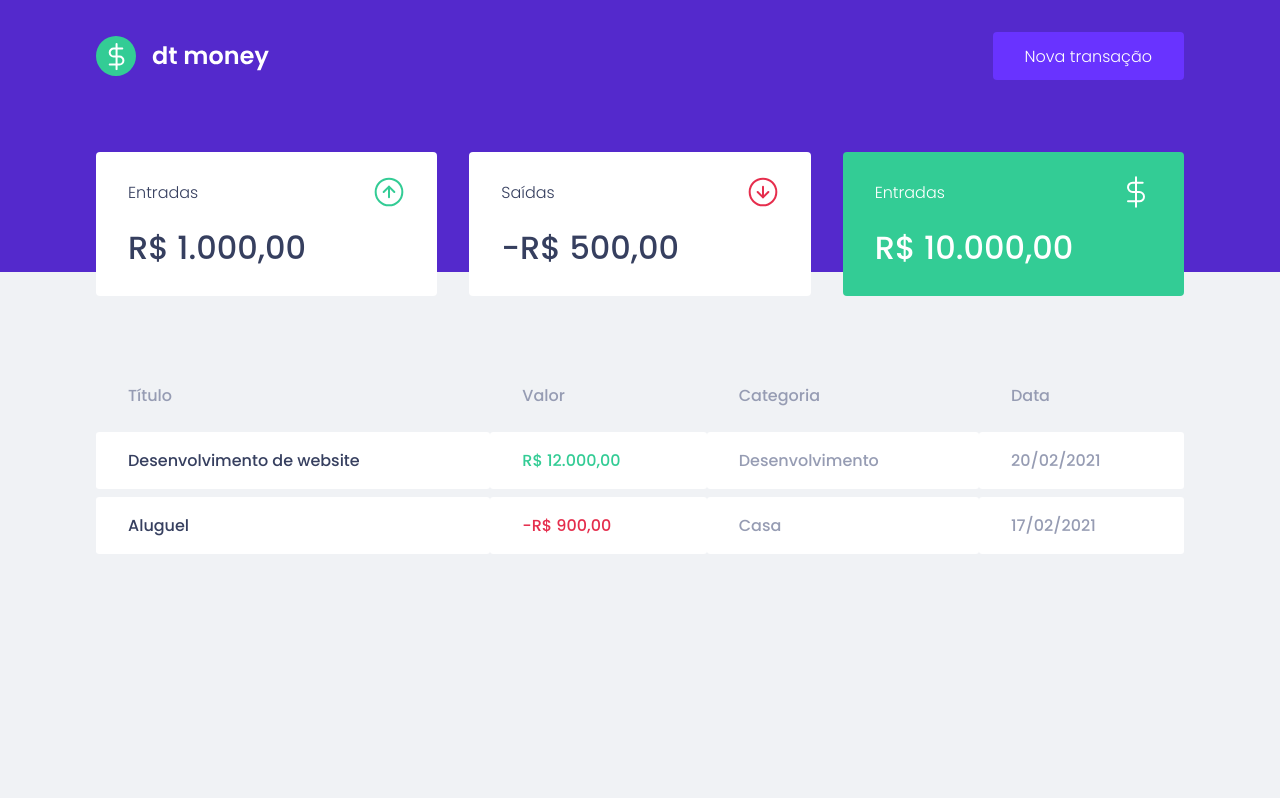
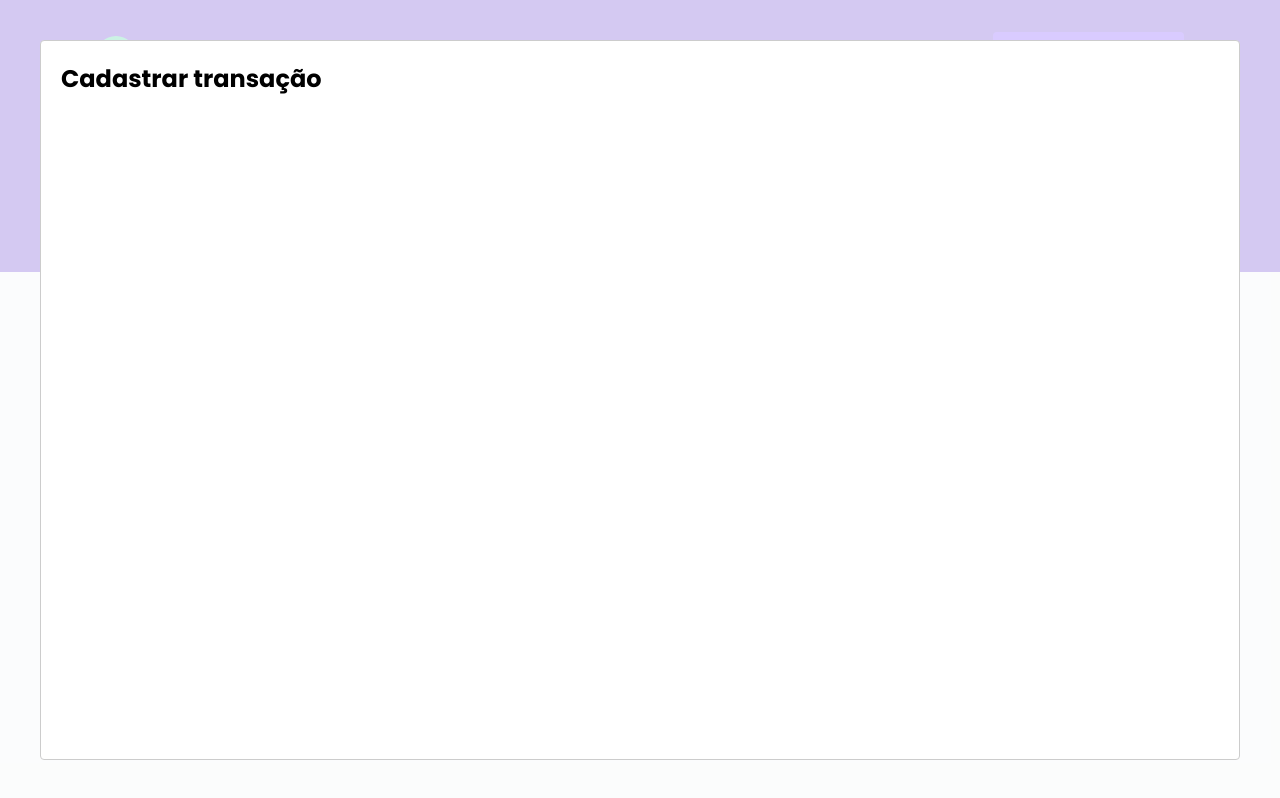
Before and after one commit to daniilomello/dt-money-ts, a React (Create React App) app: page / in a window 1280 px wide. Both pictures are taken after a click on the button "Nova transação". Built offline with nearby package versions, Linux system fonts and the light colour scheme; no server answers; what miragejs would draw is missing.

Commit message:
feat: add modal component

```diff
--- a/package.json
+++ b/package.json
@@ -5,11 +5,13 @@
   "keywords": [],
   "main": "src/index.tsx",
   "dependencies": {
+    "@types/react-modal": "^3.13.1",
     "axios": "^0.26.1",
     "miragejs": "^0.1.43",
     "node-sass": "7.0.1",
     "react": "17.0.2",
     "react-dom": "17.0.2",
+    "react-modal": "^3.14.4",
     "react-scripts": "4.0.3",
     "sass-loader": "12.6.0",
     "styled-components": "5.3.5"
--- a/src/App.tsx
+++ b/src/App.tsx
@@ -1,14 +1,30 @@
+import { useState } from 'react';
+import Modal from 'react-modal';
 import { GlobalStyle } from "./styles/global.style";
 import Header from "./components/header/header.component";
 import Dashboard from "./components/dashboard/dashboard.component";
-import TransactionsTable from "./components/transactions/transactions.component";
+
+Modal.setAppElement('#root');
 
 export default function App() {
+  const [isNewTransactionModalOpen, setIsNewTransactionModalOpen] = useState(false);
+
+  function handleOpenNewTransactionModal(){
+    setIsNewTransactionModalOpen(true);
+  }
+
+  function handleCloseNewTransactionModal(){
+    setIsNewTransactionModalOpen(false);
+  }
+
   return (
     <>
       <GlobalStyle />
-      <Header />
+      <Header onOpenNewTransactionModal={handleOpenNewTransactionModal} />
       <Dashboard />
+      <Modal isOpen={isNewTransactionModalOpen} onRequestClose={handleCloseNewTransactionModal}>
+        <h2>Cadastrar transação</h2>
+      </Modal>
     </>
   );
 }
--- a/src/components/header/header.component.tsx
+++ b/src/components/header/header.component.tsx
@@ -1,12 +1,17 @@
 import logoImg from "../../assets/logo.svg";
 import { Container, Content } from "./header.styles";
 
-const Header = () => {
+interface HeaderProps {
+  onOpenNewTransactionModal: () => void;
+}
+
+const Header = ({onOpenNewTransactionModal}: HeaderProps) => {
+
   return (
     <Container>
       <Content>
         <img src={logoImg} alt="DT Money Logo" />
-        <button>Nova transação</button>
+        <button onClick={onOpenNewTransactionModal}>Nova transação</button>
       </Content>
     </Container>
   );
```
Also changed, not shown: 1 other file (tests, documents, lock files or other folders).
